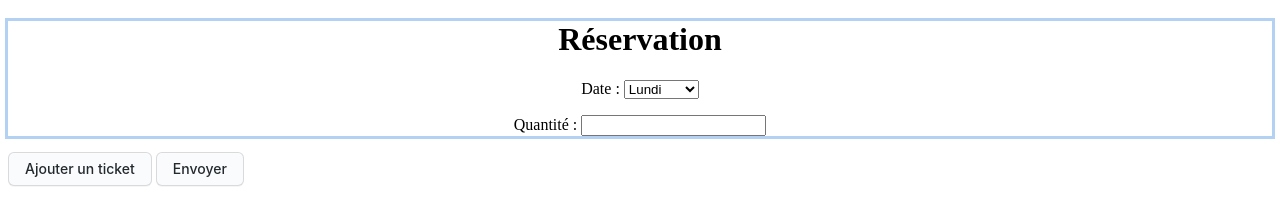
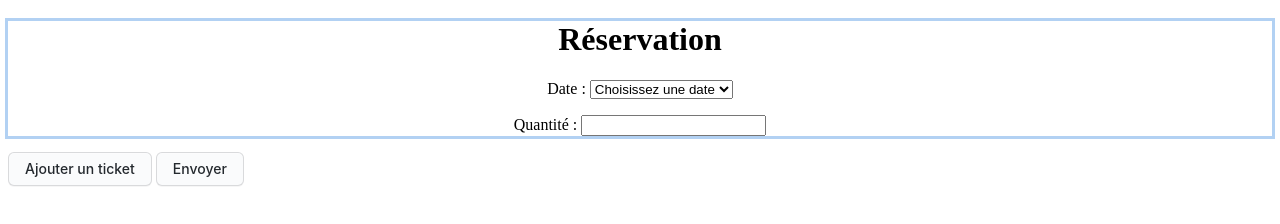
Before and after one commit to BLafforgue/Spectacles, a plain HTML site: page index.html in a window 1280 px wide. Drawn offline with Linux system fonts and the light colour scheme.

Commit message:
Ajout élements liste dates

```diff
--- a/index.html
+++ b/index.html
@@ -12,11 +12,7 @@
         <p>
             Date :
             <select id="selectDate">
-                <option value="1">Lundi</option>
-                <option value="2">Mardi</option>
-                <option value="3">Mercredi</option>
-                <option value="4">Jeudi</option>
-                <option value="5">Vendredi</option>
+                <option>Choisissez une date</option>
             </select>
         </p>
         <p>
--- a/spectacle.js
+++ b/spectacle.js
@@ -1,5 +1,16 @@
 const btnAdd = document.getElementById("add")
 btnAdd.addEventListener("click", addTicket)
+
+// Ajout de dates dans le select
+const listDates = ["2023-12-18", "2023-12-22", "2023-12-25", "2023-12-25", "2023-12-29"]
+const selectDate = document.getElementById("selectDate")
+for (const listDate of listDates) {
+    var optionElement = document.createElement("option");
+
+    optionElement.textContent = listDate
+    optionElement.value = listDate
+    selectDate.appendChild(optionElement)
+}
 
 // Ajouter un ticket
 function addTicket(event) {
```
